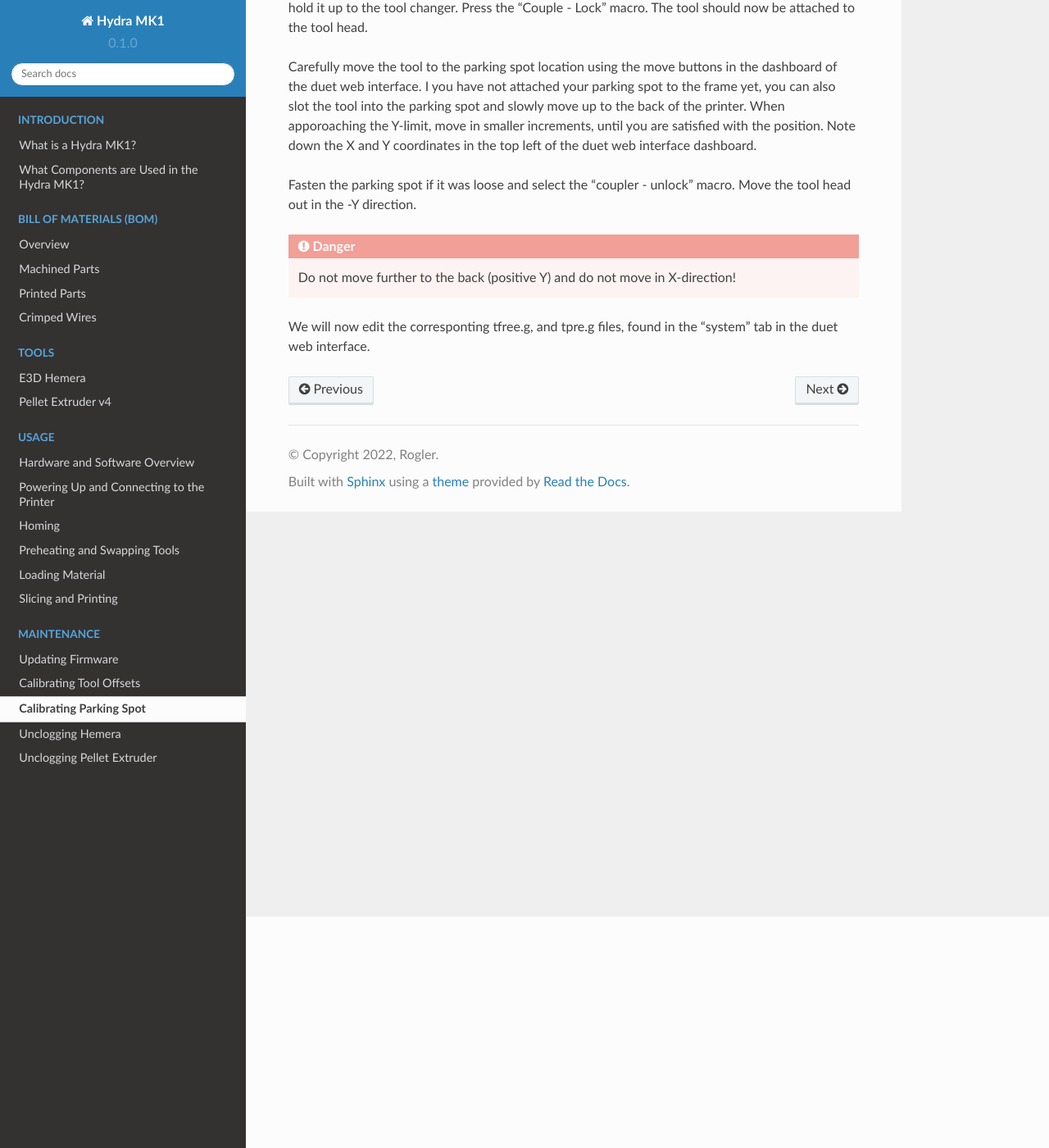
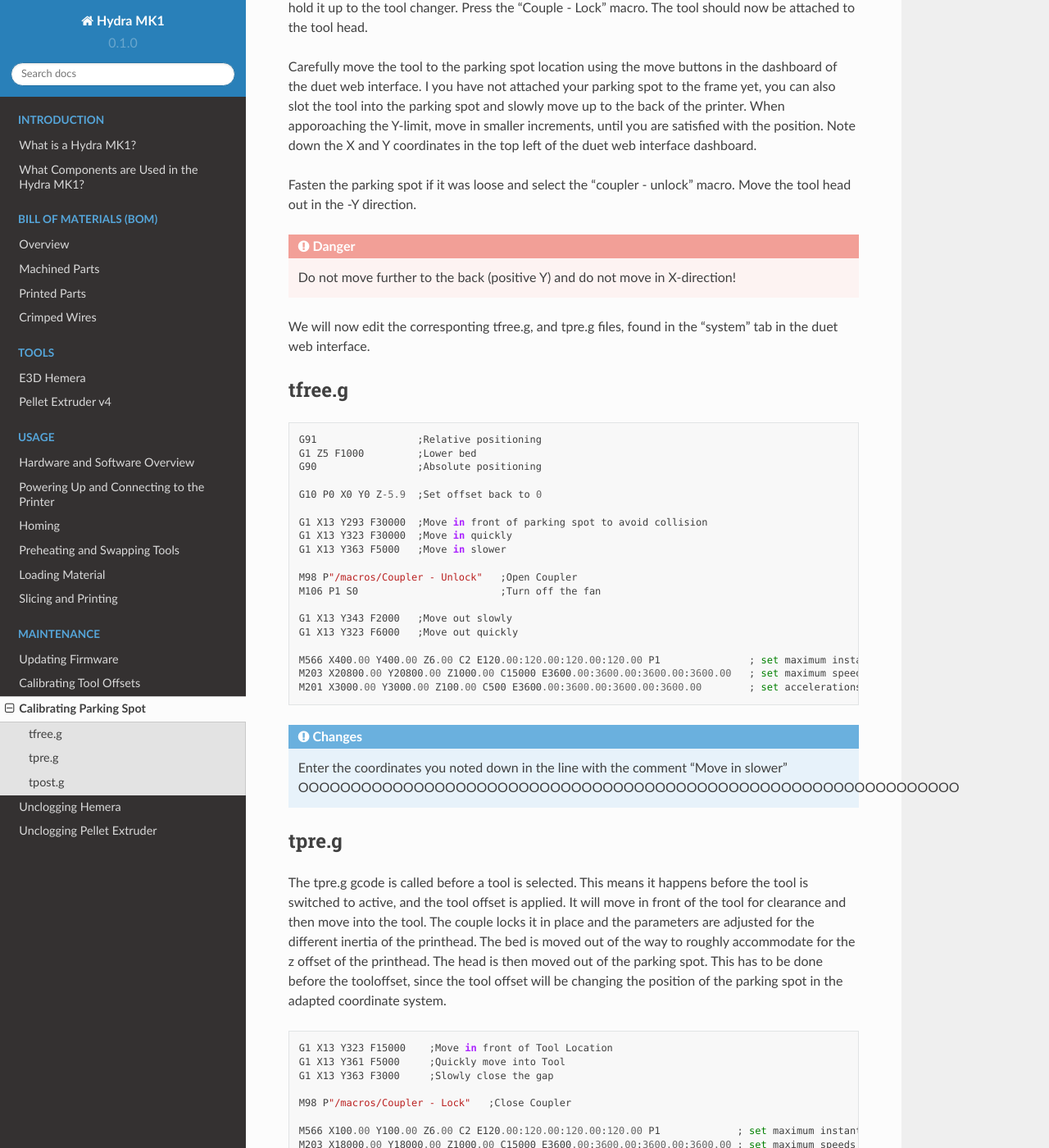
Before and after one commit to srl-ethz/hydra-documentation, a Sphinx documentation site: the page built from docs/source/maintenance/parking.rst, in a window 1280 px wide and 1400 px high, scrolled down 282 px. Shown: the whole window at 82% size. Built offline with Sphinx 7.4.7 and the Read the Docs theme 2.0.0, drawn with Linux system fonts in a browser that asks for light colours; pages that are not in the unit, such as notebooks, are missing from menus; some of the changed text lies outside the part shown.

Commit message:
Update parking.rst

```diff
--- a/docs/source/maintenance/parking.rst
+++ b/docs/source/maintenance/parking.rst
@@ -13,3 +13,77 @@ Fasten the parking spot if it was loose and select the "coupler - unlock" macro.
 .. DANGER:: Do not move further to the back (positive Y) and do not move in X-direction!
 
 We will now edit the corresponting tfree.g, and tpre.g files, found in the "system" tab in the duet web interface.
+
+tfree.g
+^^^^^^^^
+
+::
+
+  G91                 ;Relative positioning
+  G1 Z5 F1000         ;Lower bed
+  G90                 ;Absolute positioning
+
+  G10 P0 X0 Y0 Z-5.9  ;Set offset back to 0
+
+  G1 X13 Y293 F30000  ;Move in front of parking spot to avoid collision
+  G1 X13 Y323 F30000  ;Move in quickly
+  G1 X13 Y363 F5000   ;Move in slower
+
+  M98 P"/macros/Coupler - Unlock"   ;Open Coupler
+  M106 P1 S0                        ;Turn off the fan
+
+  G1 X13 Y343 F2000   ;Move out slowly
+  G1 X13 Y323 F6000   ;Move out quickly
+
+  M566 X400.00 Y400.00 Z6.00 C2 E120.00:120.00:120.00:120.00 P1               ; set maximum instantaneous speed changes (mm/min)
+  M203 X20800.00 Y20800.00 Z1000.00 C15000 E3600.00:3600.00:3600.00:3600.00   ; set maximum speeds (mm/min)
+  M201 X3000.00 Y3000.00 Z100.00 C500 E3600.00:3600.00:3600.00:3600.00        ; set accelerations (mm/s^2)
+
+.. admonition:: Changes
+
+   Enter the coordinates you noted down in the line with the comment "Move in slower" OOOOOOOOOOOOOOOOOOOOOOOOOOOOOOOOOOOOOOOOOOOOOOOOOOOOOOOOOOOOOOO
+
+tpre.g
+^^^^^^^^
+
+The tpre.g gcode is called before a tool is selected. This means it happens before the tool is switched to active, and the tool offset is applied. It will move in front of the tool for clearance and then move into the tool. The couple locks it in place and the parameters are adjusted for the different inertia of the printhead. The bed is moved out of the way to roughly accommodate for the z offset of the printhead. The head is then moved out of the parking spot. This has to be done before the tooloffset, since the tool  offset will be changing the position of the parking spot in the adapted coordinate system.
+
+::
+
+  G1 X13 Y323 F15000    ;Move in front of Tool Location
+  G1 X13 Y361 F5000     ;Quickly move into Tool
+  G1 X13 Y363 F3000     ;Slowly close the gap
+
+  M98 P"/macros/Coupler - Lock"   ;Close Coupler
+
+  M566 X100.00 Y100.00 Z6.00 C2 E120.00:120.00:120.00:120.00 P1             ; set maximum instantaneous speed changes (mm/min)
+  M203 X18000.00 Y18000.00 Z1000.00 C15000 E3600.00:3600.00:3600.00:3600.00 ; set maximum speeds (mm/min)
+  M201 X3000.00 Y3000.00 Z100.00 C500 E3600.00:3600.00:3600.00:3600.00      ; set accelerations (mm/s^2)
+
+  G91             ;Relative positioning
+  G1 Z10 F1000    ;Move bed out of the way
+  G90             ;Absolute positioning
+
+  G1 X13 Y323 F6000   ;Move out
+
+.. admonition:: Changes
+
+   You will have to adjust the Parking spot position, further detailed in section "Calibrating Parking Spots", the rough offset, further specified in "Calibrating Tool Offsets", and the speed/acceleration values. You can do this by starting with relatively low values and slowly increasing them with the printhead selected, to see what is still manageable with the inertia of the printhead.
+
+tpost.g
+^^^^^^^^
+
+The tpost.g file is run after the tool change of the respective tool. It sets the tool offset, heats up the tool and sets the print fan speed. It will then move out slightly for clearance.
+
+::
+
+  G10 P0 X21.4 Y-7.9 Z-5.9  ;Set tool offset
+  M116 P0                   ;Heat up tool
+  M106 R1                   ;Restore print fan speed
+  G91                       ;Relative positioning
+  G1 Y-20 F6000             ;Move out
+  G90                       ;absolute positioning
+
+.. admonition:: Changes
+
+   You will have to set the tool offset, further detailed in section "Calibrating Tool Offsets", as well as the tool to heat up in the M116 command.
```
